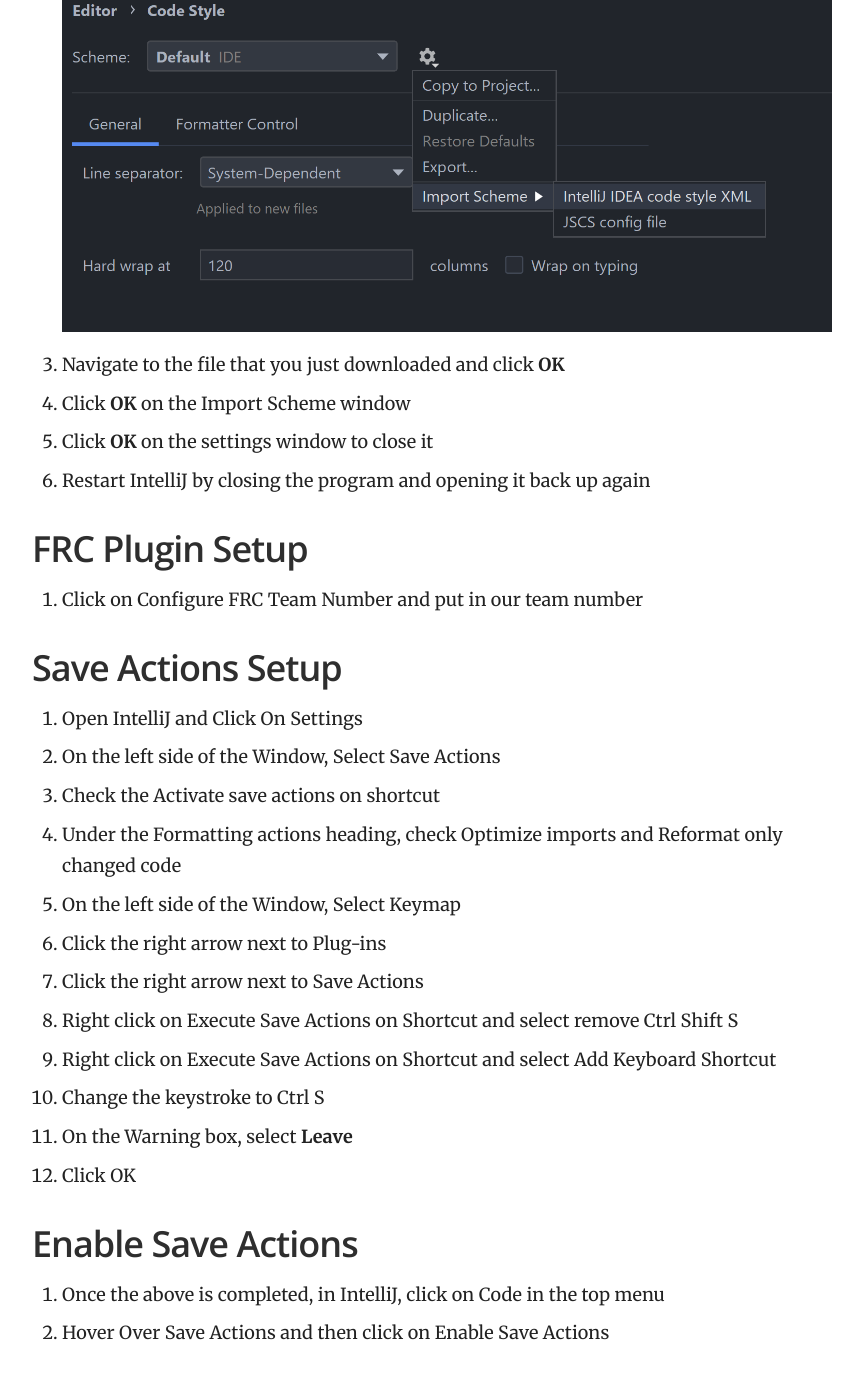
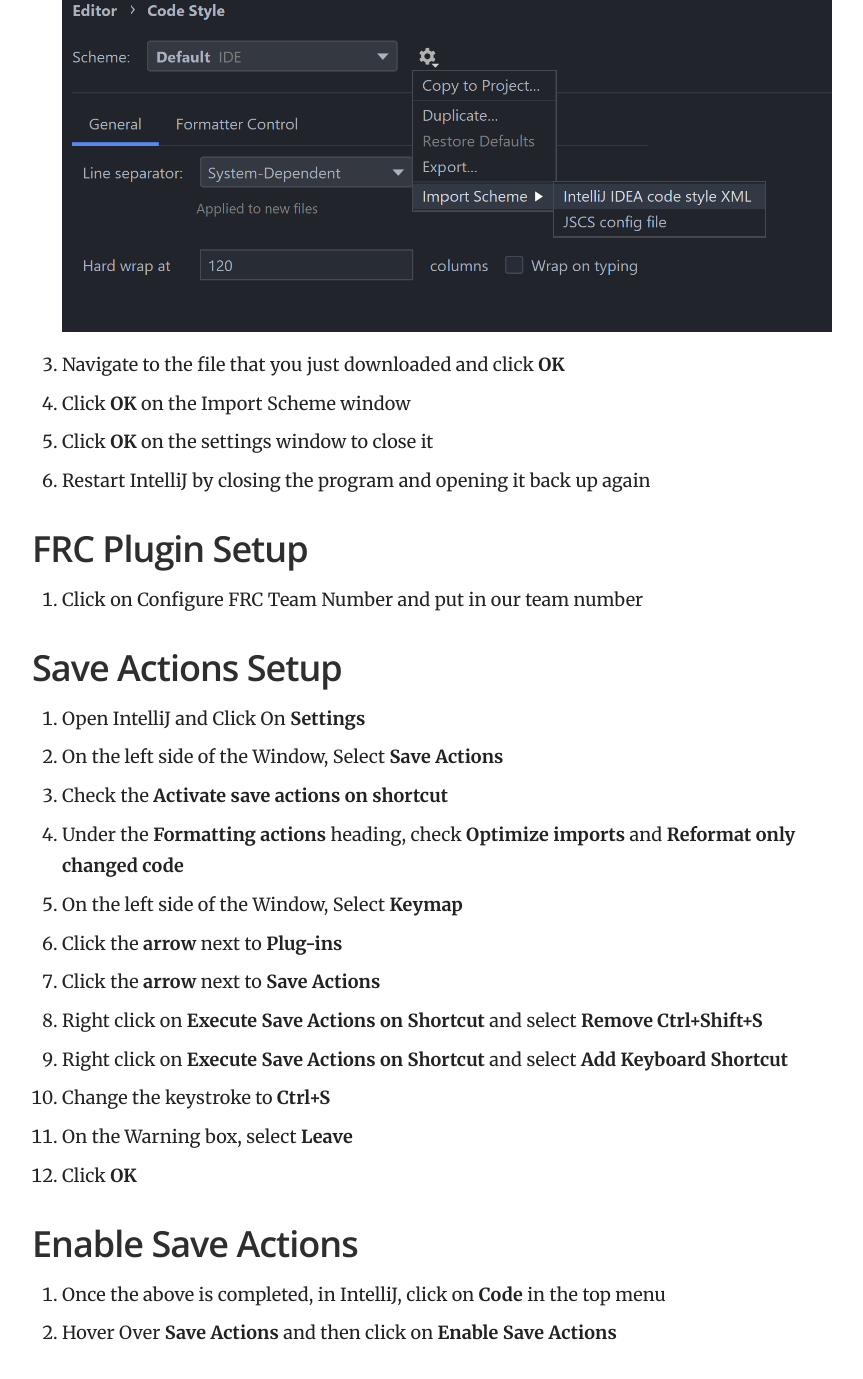
Before and after one commit to Team2445/The-Programming-Survival-Guide, a Jekyll site: the page built from _docs/getting-started/installing-intellij.md, in a window 1280 px wide and 1400 px high, scrolled down 5972 px. Shown: the top 1379 px of the window, without its empty margins (358-1221 px from the left). Built offline with Jekyll 4.4.1, drawn with Linux system fonts in a browser that asks for light colours.

```diff
--- a/_docs/getting-started/installing-intellij.md
+++ b/_docs/getting-started/installing-intellij.md
@@ -73,19 +73,19 @@ Do not install any plugins and click Start IntelliJ Idea
 1. Click on Configure FRC Team Number and put in our team number
 
 ## Save Actions Setup
-1. Open IntelliJ and Click On Settings
-2. On the left side of the Window, Select Save Actions
-3. Check the Activate save actions on shortcut
-3. Under the Formatting actions heading, check Optimize imports and Reformat only changed code
-5. On the left side of the Window, Select Keymap
-6. Click the right arrow next to Plug-ins
-7. Click the right arrow next to Save Actions
-8. Right click on Execute Save Actions on Shortcut and select remove Ctrl Shift S
-9. Right click on Execute Save Actions on Shortcut and select Add Keyboard Shortcut
-10. Change the keystroke to Ctrl S
+1. Open IntelliJ and Click On **Settings**
+2. On the left side of the Window, Select **Save Actions**
+3. Check the **Activate save actions on shortcut**
+3. Under the **Formatting actions** heading, check **Optimize imports** and **Reformat only changed code**
+5. On the left side of the Window, Select **Keymap**
+6. Click the **arrow** next to **Plug-ins**
+7. Click the **arrow** next to **Save Actions**
+8. Right click on **Execute Save Actions on Shortcut** and select **Remove Ctrl+Shift+S**
+9. Right click on **Execute Save Actions on Shortcut** and select **Add Keyboard Shortcut**
+10. Change the keystroke to **Ctrl+S**
 11. On the Warning box, select **Leave**
-12. Click OK
+12. Click **OK**
 
 ## Enable Save Actions
-1. Once the above is completed, in IntelliJ, click on Code in the top menu
-2. Hover Over Save Actions and then click on Enable Save Actions
+1. Once the above is completed, in IntelliJ, click on **Code** in the top menu
+2. Hover Over **Save Actions** and then click on **Enable Save Actions**
```
